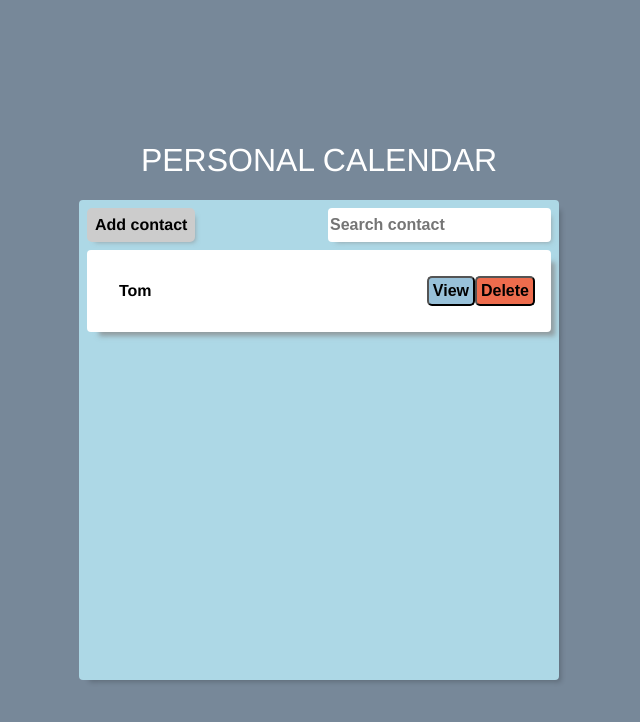
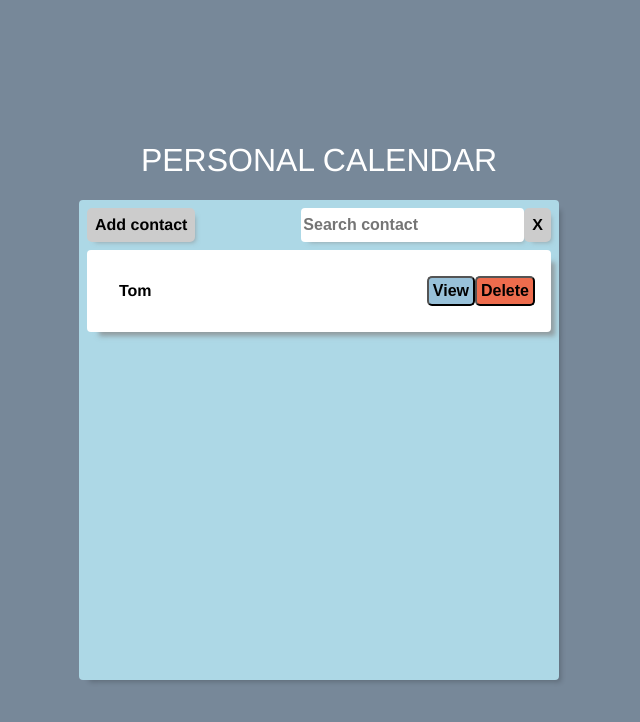
Before and after one commit to ignacioLosc/personal-calendar, a React (Vite) app in the folder agenda/: page / in a window 1280 px wide. Shown: the top 722 px of the page, without its empty margins (321-961 px from the left). Built offline with nearby package versions, Linux system fonts and the light colour scheme.

Commit message:
Add clear search input button

```diff
--- a/agenda/src/components/Column.css
+++ b/agenda/src/components/Column.css
@@ -123,3 +123,25 @@
     font-size: medium;
     justify-content: space-between;
 }
+
+.filter-clear-button button {
+    all: unset;
+    font-weight: bold;
+    padding: 0.5rem;
+    color: black;
+    background: var(--COLOR-GRAY-LIGHT);
+    border-radius: 5px;
+    cursor: pointer;
+    box-shadow: 4px 4px 5px -4px rgba(135,135,135,0.75);
+}
+
+.filter-clear-button button:hover {
+    background: rgb(145, 144, 144);
+    transform: scale(1.05);
+}
+
+.input-wrapper {
+    all: unset;
+    display: flex;
+    flex-direction: row;
+}
--- a/agenda/src/components/Column.jsx
+++ b/agenda/src/components/Column.jsx
@@ -24,6 +24,7 @@ export default function Column() {
         <div className="add-button">
           <button onClick={() => setOpen(true)}>Add contact</button>
         </div>
+        <div className="input-wrapper">
           <input
             className="column-input-filter"
             placeholder={SEARCH_BAR_PLACEHOLDER}
@@ -33,6 +34,10 @@ export default function Column() {
               filterContacts(e.target.value);
             }}
           ></input>
+          <div class="filter-clear-button">
+            <button onClick={() => setFilterText("")}>X</button>
+          </div>
+        </div>
       </div>
       {(filterText.length > 0 ? filteredContacts : contacts).map((contact) => {
         return <Contact id={contact.id} key={contact.id} />;
```
Lines whose indentation alone changed are shown as unchanged.
